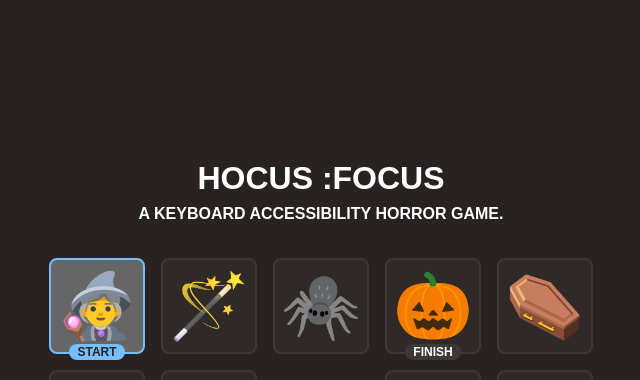
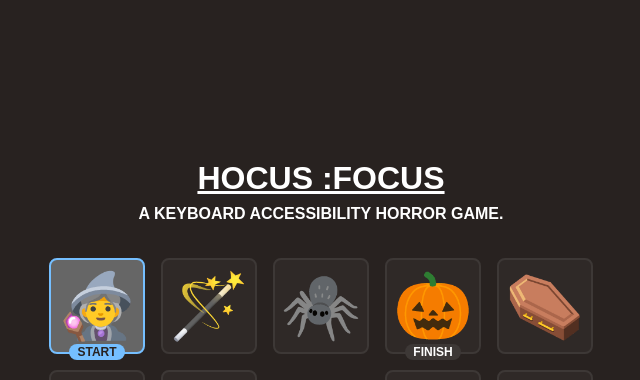
Before and after one commit to hteumeuleu/hocus-focus, a Jekyll site: the page built from pages/1.html, in a window 1280 px wide. Shown: the top 380 px of the page, without its empty margins (319-959 px from the left). Built offline with Jekyll 4.4.1, drawn with Linux system fonts in a browser that asks for light colours.

Commit message:
Add link to title

```diff
--- a/_layouts/default.html
+++ b/_layouts/default.html
@@ -16,7 +16,7 @@
 <body>
 	<div class="page">
 		<header class="header" role="banner">
-			<h1 class="title">HOCUS :FOCUS</h1>
+			<h1 class="title"><a href="/">HOCUS :FOCUS</a></h1>
 			<p class="subtitle">
 				A keyboard accessibility horror&nbsp;game.
 			</p>
```
